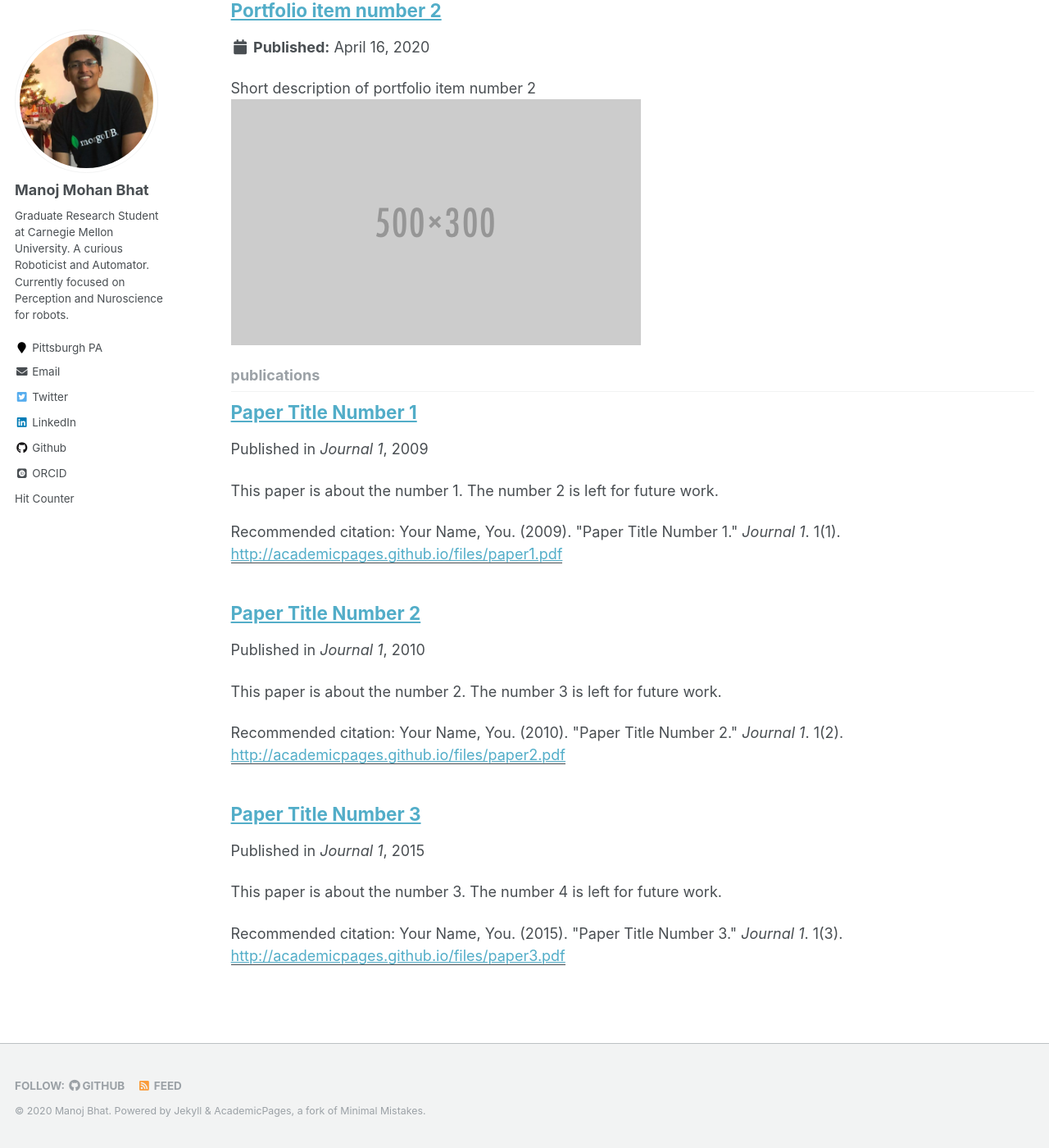
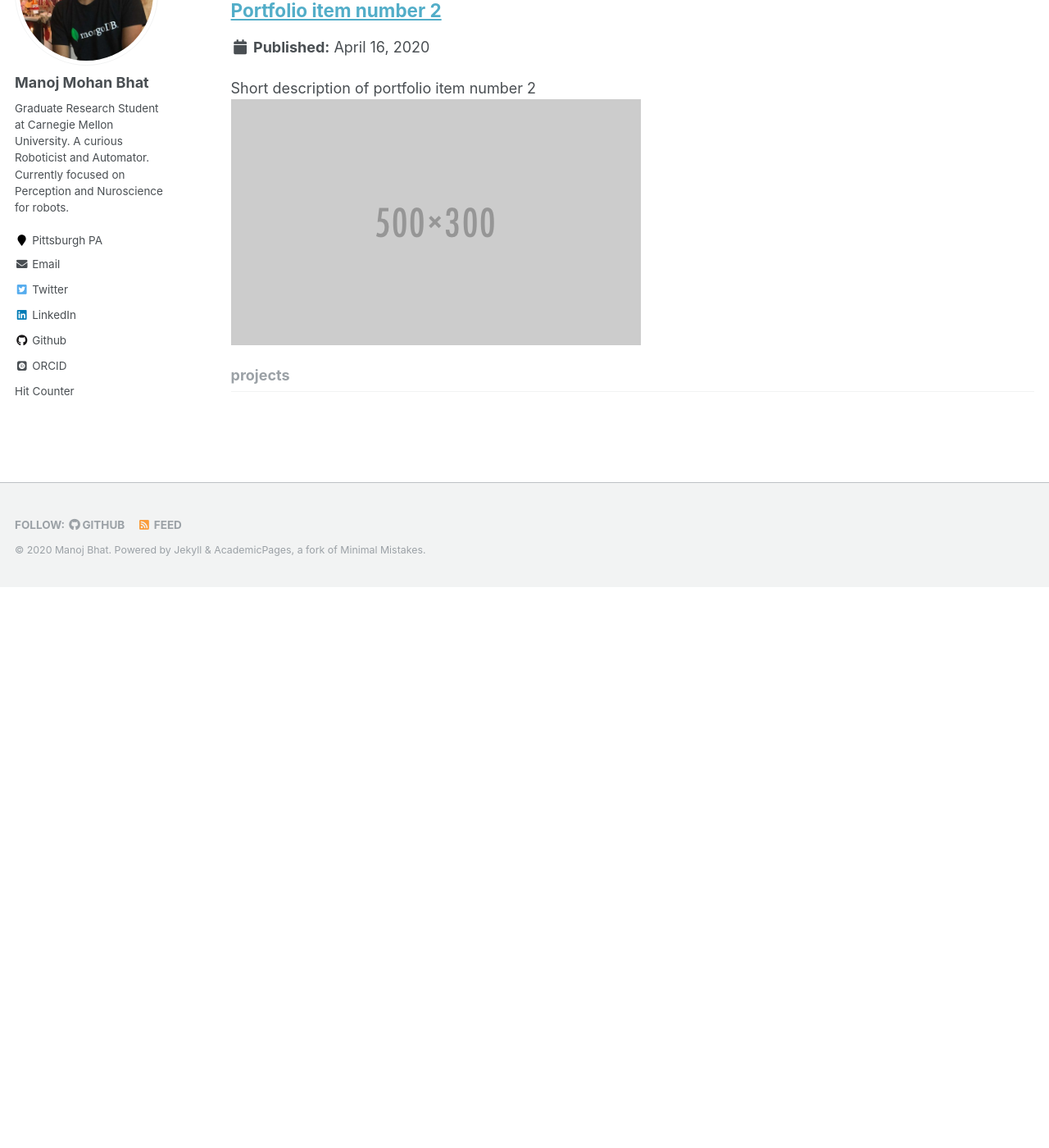
Before and after one commit to Manojbhat09/manojbhat09.github.io_old, a Jekyll site: the page built from _pages/collection-archive.html, in a window 1280 px wide and 1400 px high, scrolled down 683 px. Shown: the whole window at 82% size. Built offline with Jekyll 4.4.1, drawn with Linux system fonts in a browser that asks for light colours; some web fonts are replaced; part of the change alters nothing that is shown.

Commit message:
Update _config.yml

```diff
--- a/_config.yml
+++ b/_config.yml
@@ -178,7 +178,7 @@ collections:
   teaching:
     output: false
     permalink: /:collection/:path/
-  publications:
+  projects:
     output: true
     permalink: /:collection/:path/
   portfolio:
```
